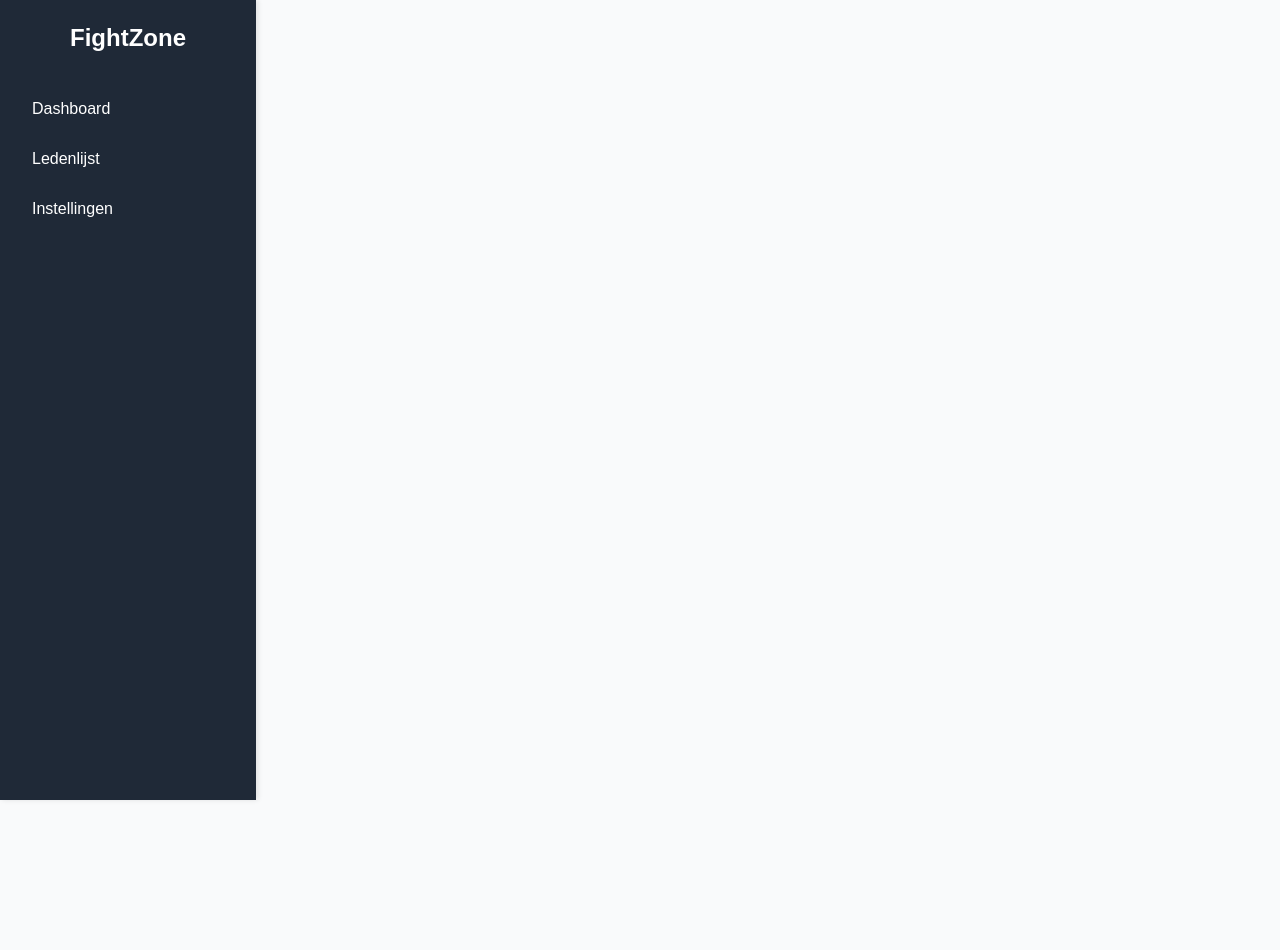
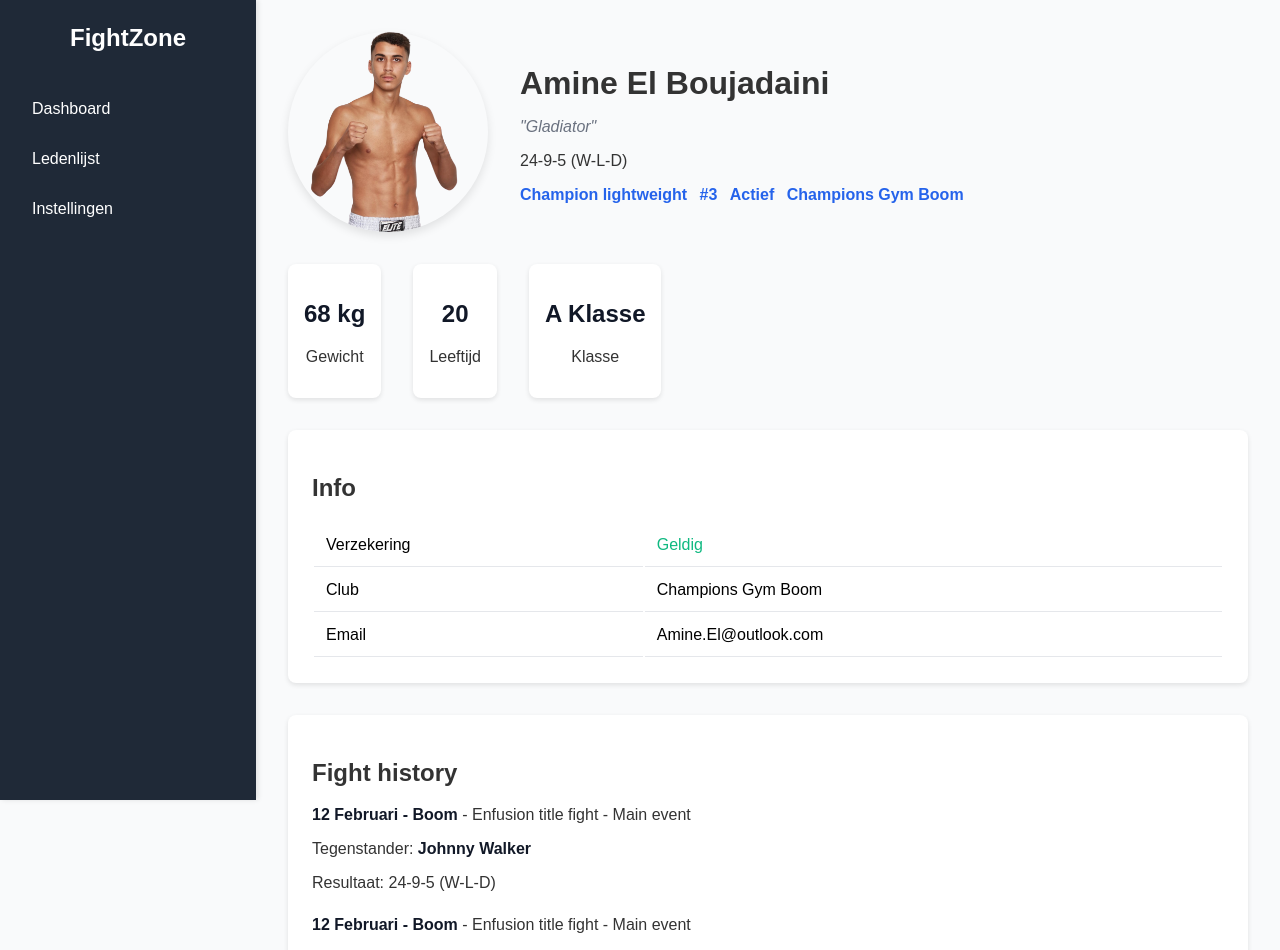
Before and after one commit to zaydmaadal/FightZone_WebApp, a React (Vite) app in the folder fightzone/: page /member/1 in a window 1280 px wide. Shown: the top 950 px of the page. Before the commit the page ends 800 px from the top, so only its background shows below. Built offline with nearby package versions, Linux system fonts and the light colour scheme.

Commit message:
Memberdetails pagina

```diff
--- a/fightzone/src/App.jsx
+++ b/fightzone/src/App.jsx
@@ -5,6 +5,7 @@ import Dashboard from "./pages/Dashboard";
 import MembersPage from "./pages/MembersPage";
 import AddUserPage from "./pages/AddUserPage";
 import SettingsPage from "./pages/SettingsPage";
+import MemberDetails from "./pages/MemberDetails";
 
 const App = () => {
   return (
@@ -17,6 +18,7 @@ const App = () => {
             <Route path="/members" element={<MembersPage />} />
             <Route path="/add-member" element={<AddUserPage />} />
             <Route path="/settings" element={<SettingsPage />} />
+            <Route path="/member/:id" element={<MemberDetails />} />
           </Routes>
         </div>
       </div>
--- /dev/null
+++ b/fightzone/src/assets/styles/pages/MemberDetails.css
@@ -0,0 +1,95 @@
+.member-details {
+    margin-left: 16rem;
+    padding: 2rem;
+    background-color: #f9fafb;
+    min-height: 100vh;
+  }
+
+  .header {
+    display: flex;
+    align-items: center;
+    gap: 2rem;
+  }
+
+  .profile-image {
+    width: 200px;
+    height: 200px;
+    object-fit: cover;
+    border-radius: 50%;
+    box-shadow: 0 4px 10px rgba(0, 0, 0, 0.1);
+  }
+
+  .details h1 {
+    font-size: 2rem;
+    margin-bottom: 0.5rem;
+  }
+
+  .nickname {
+    color: #6b7280;
+    font-style: italic;
+  }
+
+  .highlight {
+    font-weight: bold;
+    color: #2563eb; /* Blauw */
+    margin-right: 0.5rem;
+  }
+
+  .stats {
+    display: flex;
+    gap: 2rem;
+    margin: 2rem 0;
+  }
+
+  .stat {
+    background-color: white;
+    border-radius: 0.5rem;
+    padding: 1rem;
+    text-align: center;
+    box-shadow: 0 2px 5px rgba(0, 0, 0, 0.1);
+  }
+
+  .stat h2 {
+    font-size: 1.5rem;
+    color: #111827;
+  }
+
+  .info {
+    background-color: white;
+    border-radius: 0.5rem;
+    padding: 1.5rem;
+    margin-bottom: 2rem;
+    box-shadow: 0 2px 5px rgba(0, 0, 0, 0.1);
+  }
+
+  .info table {
+    width: 100%;
+  }
+
+  .info td {
+    padding: 0.75rem;
+    border-bottom: 1px solid #e5e7eb;
+  }
+
+  .valid {
+    color: #10b981; /* Groen */
+  }
+
+  .invalid {
+    color: #ef4444; /* Rood */
+  }
+
+  .fight-history {
+    background-color: white;
+    border-radius: 0.5rem;
+    padding: 1.5rem;
+    box-shadow: 0 2px 5px rgba(0, 0, 0, 0.1);
+  }
+
+  .fight-history .fight {
+    margin-bottom: 1.5rem;
+  }
+
+  .fight-history .fight strong {
+    color: #111827;
+  }
--- /dev/null
+++ b/fightzone/src/pages/MemberDetails.jsx
@@ -0,0 +1,115 @@
+import React from "react";
+import "../assets/styles/pages/MemberDetails.css";
+import AmineImage from "../assets/images/AmineElBoujadaini.png";
+
+const MemberDetails = () => {
+  const member = {
+    naam: "Amine El Boujadaini",
+    nickname: "Gladiator",
+    record: "24-9-5 (W-L-D)",
+    kampioen: "Champion lightweight",
+    ranking: "#3",
+    status: "Actief",
+    club: "Champions Gym Boom",
+    email: "Amine.El@outlook.com",
+    verzekering: true,
+    gewicht: 68,
+    leeftijd: 20,
+    klasse: "A Klasse",
+    fightHistory: [
+      {
+        datum: "12 Februari - Boom",
+        event: "Enfusion title fight - Main event",
+        tegenstander: "Johnny Walker",
+        resultaat: "24-9-5 (W-L-D)",
+      },
+      {
+        datum: "12 Februari - Boom",
+        event: "Enfusion title fight - Main event",
+        tegenstander: "Johnny Walker",
+        resultaat: "24-9-5 (W-L-D)",
+      },
+    ],
+  };
+
+  return (
+    <div className="member-details">
+      {/* Header */}
+      <div className="header">
+        <img
+          src={AmineImage}
+          alt={member.naam}
+          className="profile-image"
+        />
+        <div className="details">
+          <h1>{member.naam}</h1>
+          <p className="nickname">"{member.nickname}"</p>
+          <p>{member.record}</p>
+          <p>
+            <span className="highlight">{member.kampioen}</span>{" "}
+            <span className="highlight">{member.ranking}</span>{" "}
+            <span className="highlight">{member.status}</span>{" "}
+            <span className="highlight">{member.club}</span>
+          </p>
+        </div>
+      </div>
+
+      {/* Stats */}
+      <div className="stats">
+        <div className="stat">
+          <h2>{member.gewicht} kg</h2>
+          <p>Gewicht</p>
+        </div>
+        <div className="stat">
+          <h2>{member.leeftijd}</h2>
+          <p>Leeftijd</p>
+        </div>
+        <div className="stat">
+          <h2>{member.klasse}</h2>
+          <p>Klasse</p>
+        </div>
+      </div>
+
+      {/* Info */}
+      <div className="info">
+        <h2>Info</h2>
+        <table>
+          <tbody>
+            <tr>
+              <td>Verzekering</td>
+              <td className={member.verzekering ? "valid" : "invalid"}>
+                {member.verzekering ? "Geldig" : "Niet geldig"}
+              </td>
+            </tr>
+            <tr>
+              <td>Club</td>
+              <td>{member.club}</td>
+            </tr>
+            <tr>
+              <td>Email</td>
+              <td>{member.email}</td>
+            </tr>
+          </tbody>
+        </table>
+      </div>
+
+      {/* Fight History */}
+      <div className="fight-history">
+        <h2>Fight history</h2>
+        {member.fightHistory.map((fight, index) => (
+          <div key={index} className="fight">
+            <p>
+              <strong>{fight.datum}</strong> - {fight.event}
+            </p>
+            <p>
+              Tegenstander: <strong>{fight.tegenstander}</strong>
+            </p>
+            <p>Resultaat: {fight.resultaat}</p>
+          </div>
+        ))}
+      </div>
+    </div>
+  );
+};
+
+export default MemberDetails;
```
Also changed, not shown: fightzone/src/assets/images/AmineElBoujadaini.png (added).
